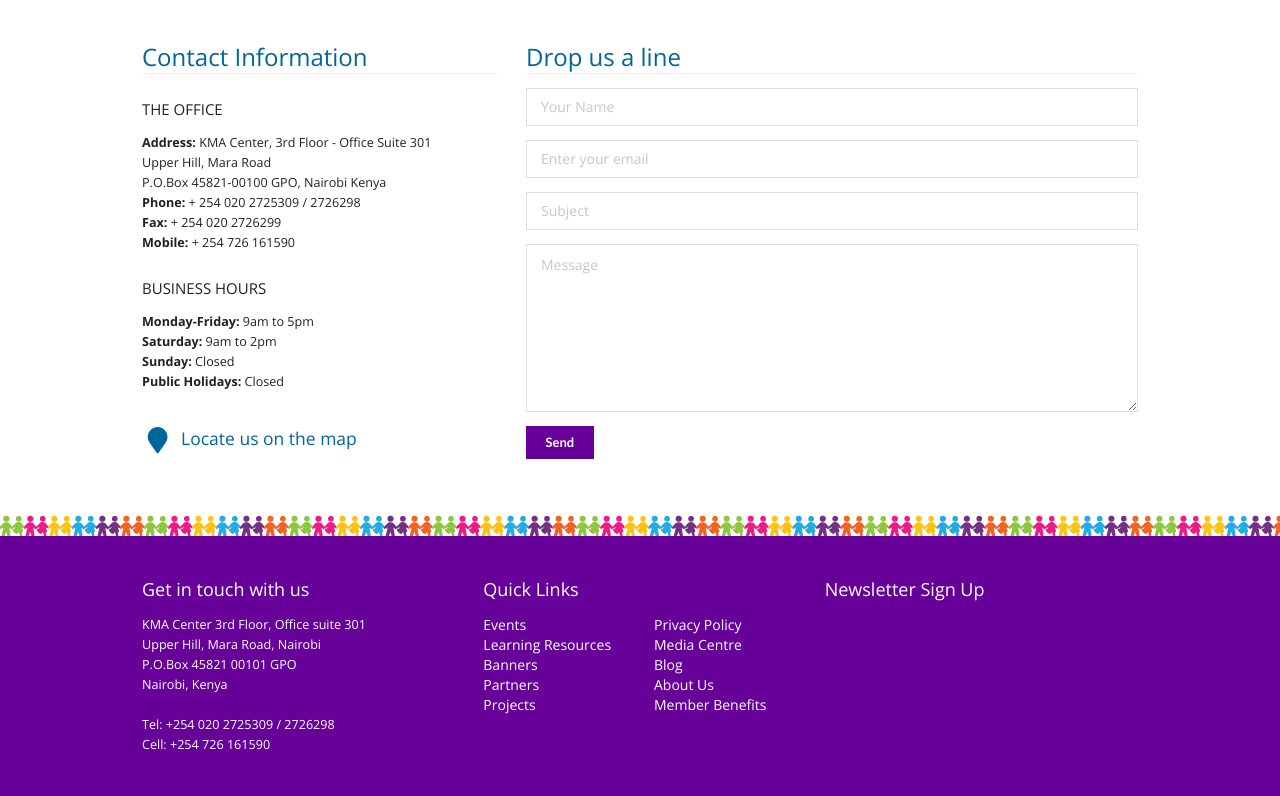
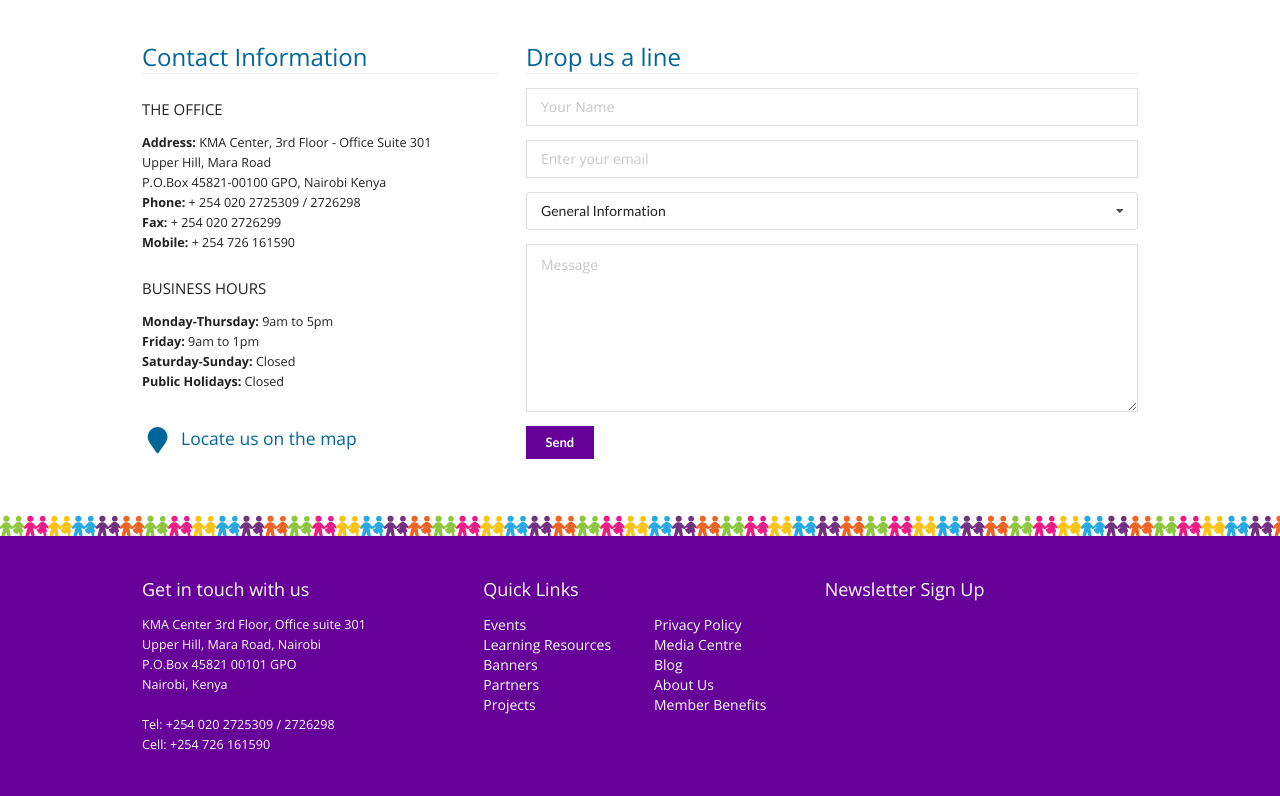
Before and after one commit to kimenye/kpa, a PHP site: page /contacts.php in a window 1280 px wide. Shown: the part 144-940 px from the top of the page. Run offline with PHP 8.4, Linux system fonts and the light colour scheme; style sheets or scripts are compiled from the project's sources; some libraries are stand-ins or nearby versions.

Commit message:
Fixed contact us page

```diff
--- a/contacts.php
+++ b/contacts.php
@@ -21,9 +21,9 @@
 
     <h4>BUSINESS HOURS</h4>
     <address>
-      <b>Monday-Friday: </b>9am to 5pm<br />
-      <b>Saturday: </b>9am to 2pm<br />
-      <b>Sunday: </b>Closed<br />
+      <b>Monday-Thursday: </b>9am to 5pm<br />
+      <b>Friday: </b>9am to 1pm<br />
+      <b>Saturday-Sunday: </b>Closed<br />
       <b>Public Holidays: </b>Closed<br />
     </address>
 
@@ -41,7 +41,14 @@
         <input type="email" name="email" placeholder="Enter your email" />
       </div>
       <div class="field">
-        <input type="text" name="subject" placeholder="Subject" />
+        <select class="ui dropdown" name="subject">
+          <option value="General Information">General Information</option>
+          <option value="Membership">Membership</option>
+          <option value="Conference Partnership">Conference Partnership</option>
+          <option value="Course Attendance">Course Attendance</option>
+          <option value="Abstract / Article Submission">Abstract / Article Submission</option>
+          <option value="Press">Press</option>
+        </select>
       </div>
       <div class="field">
         <textarea name="message" placeholder="Message"></textarea>
--- a/javascript/main.js
+++ b/javascript/main.js
@@ -1,5 +1,6 @@
 $(function() {
 
   $('.ui.accordion').accordion();
+  $('.ui.dropdown').dropdown();
 
 });
```
